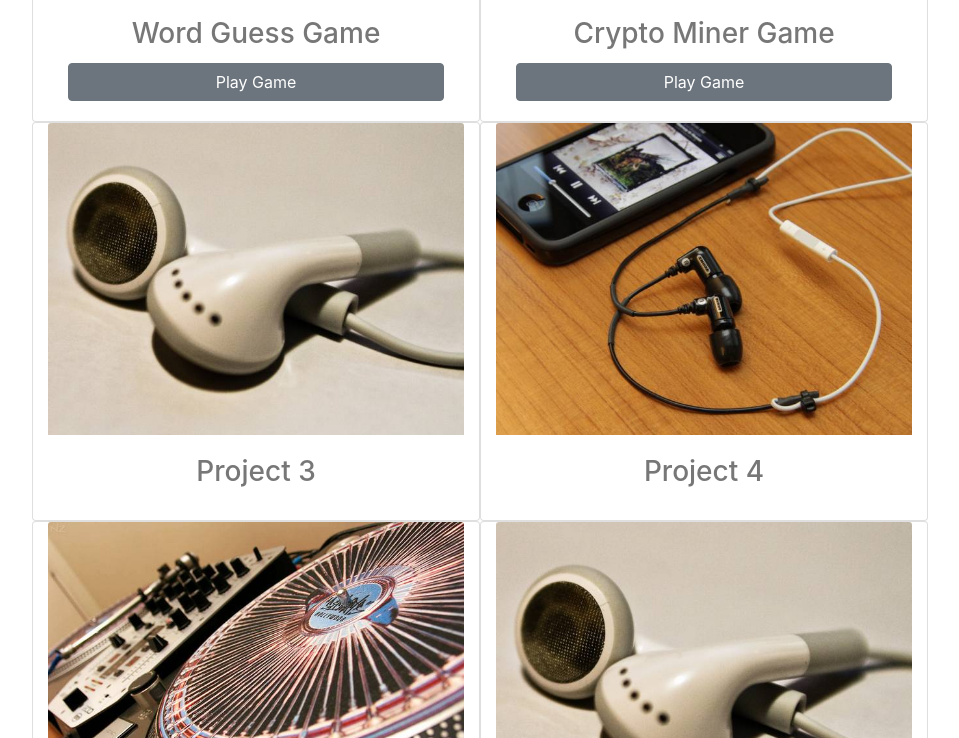
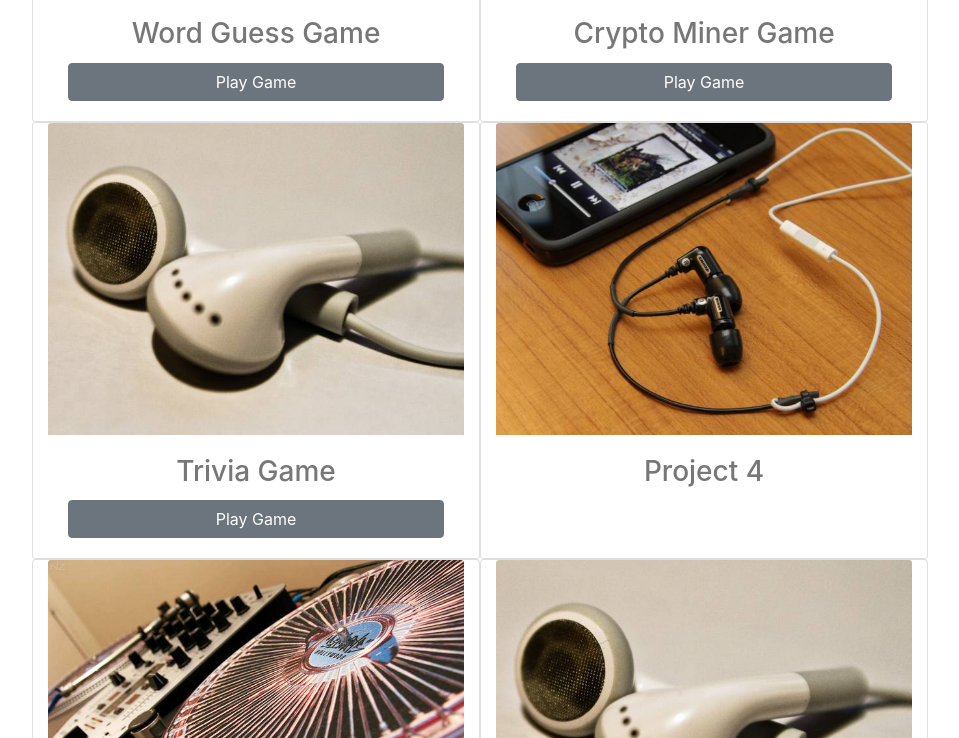
Before and after one commit to 0dbtech/0dbtech.github.io, a plain HTML site: page portfolio.html in a window 1280 px wide. Shown: the part 428-1166 px from the top of the page, without its empty margins (160-1119 px from the left). Drawn offline with nearby package versions, Linux system fonts and the light colour scheme.

Commit message:
trivia added

```diff
--- a/portfolio.html
+++ b/portfolio.html
@@ -70,7 +70,8 @@
         <div class="card col-md-6">
             <img class="card-img-top" src="assets/images/technics-q-c-640-480-5.jpg" alt="Card image cap">
             <div class="card-body">
-                <h3 class="card-title">Project 3</h3>
+                <h3 class="card-title">Trivia Game</h3>
+                <a href="https://0dbtech.github.io/TriviaGame/" class="btn btn-secondary btn-block">Play Game</a>
             </div>
           </div>
 
```
